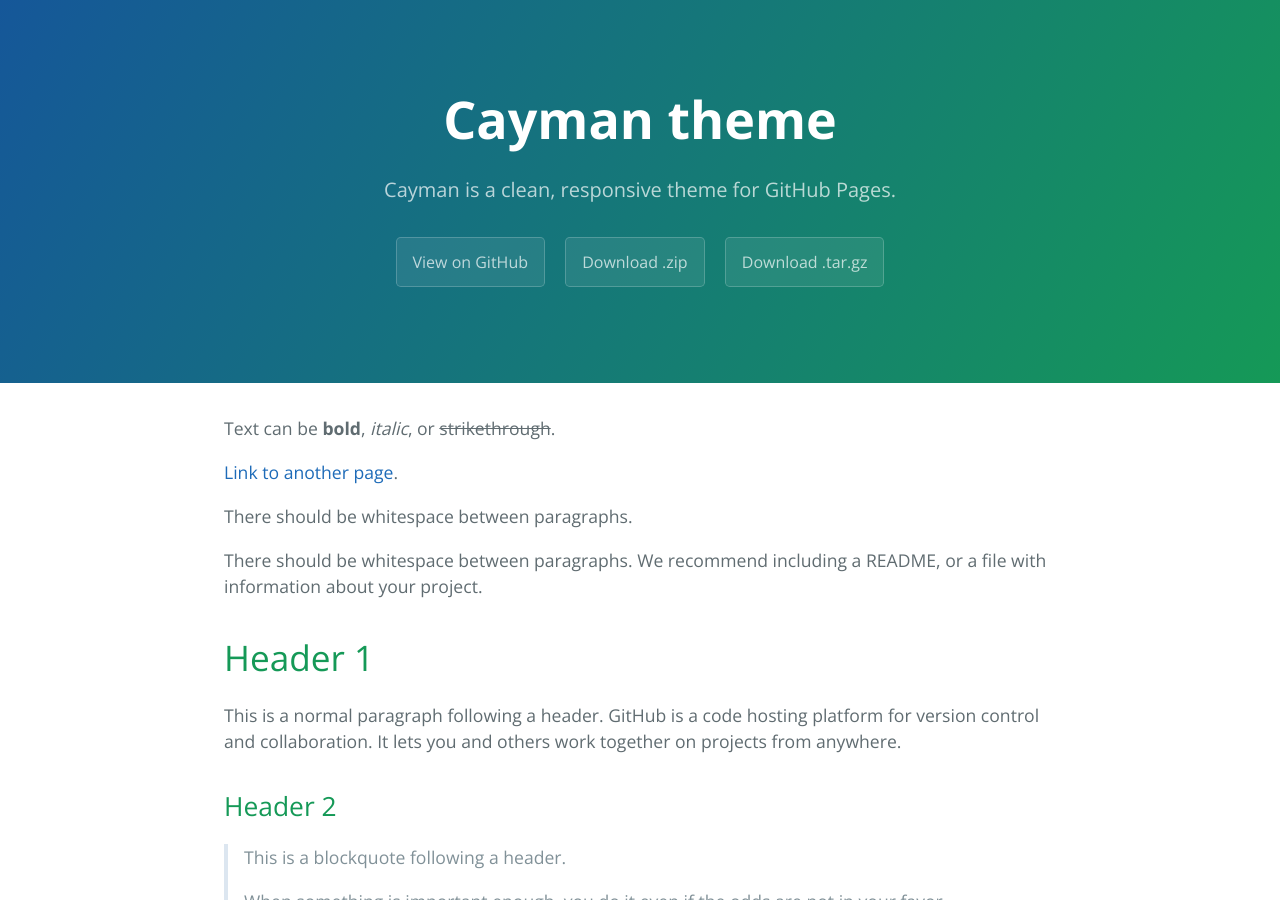
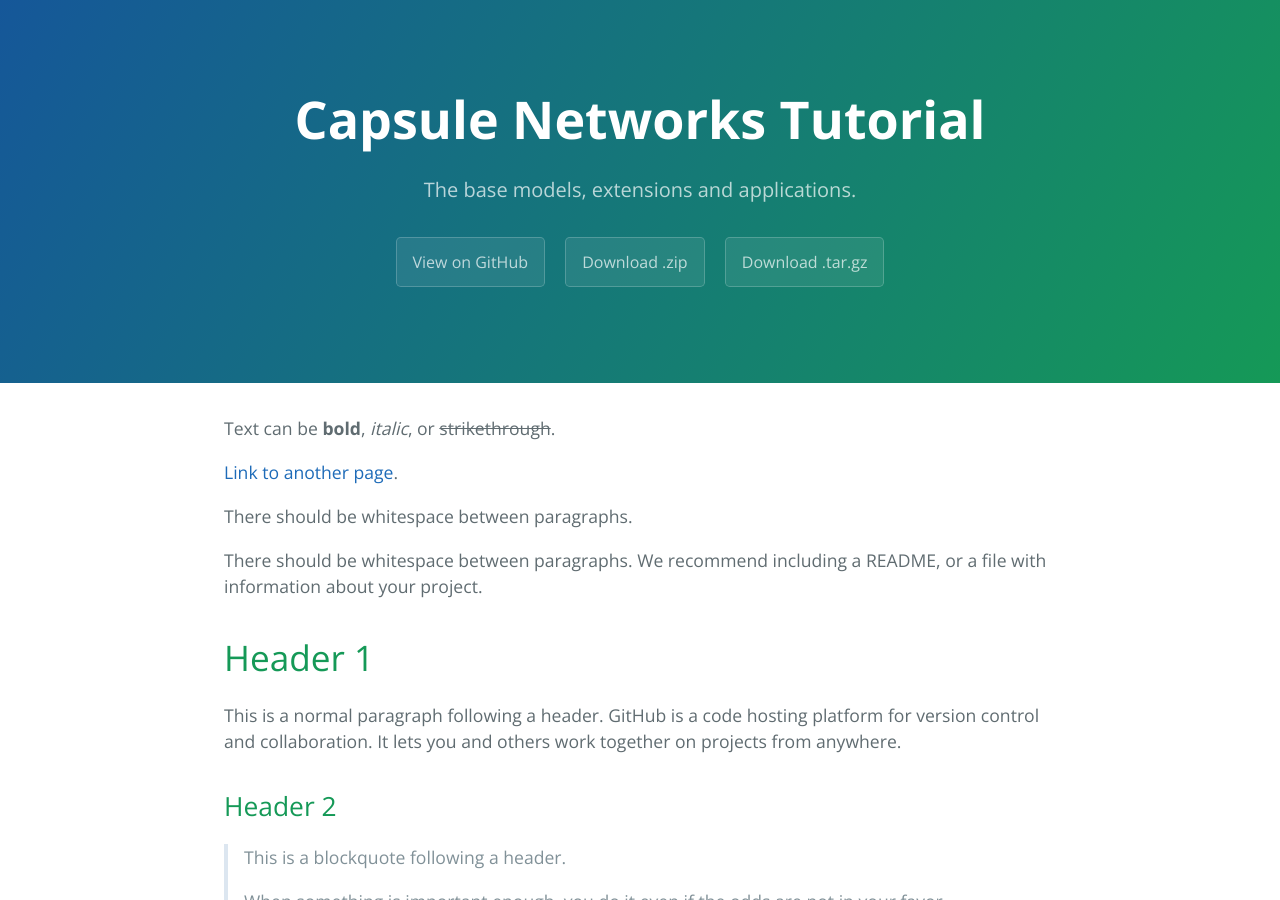
Before and after one commit to srinadhu/Capsule_Networks_Tutorial, a Jekyll site: the page built from docs/index.md, in a window 1280 px wide and 900 px high. Built offline with Jekyll 4.4.1, drawn with Linux system fonts in a browser that asks for light colours.

Commit message:
updated for website

```diff
--- a/docs/_config.yml
+++ b/docs/_config.yml
@@ -1,5 +1,5 @@
-title: Cayman theme
-description: Cayman is a clean, responsive theme for GitHub Pages.
+title: Capsule Networks Tutorial
+description: The base models, extensions and applications.
 show_downloads: true
 google_analytics:
 theme: jekyll-theme-cayman
```
